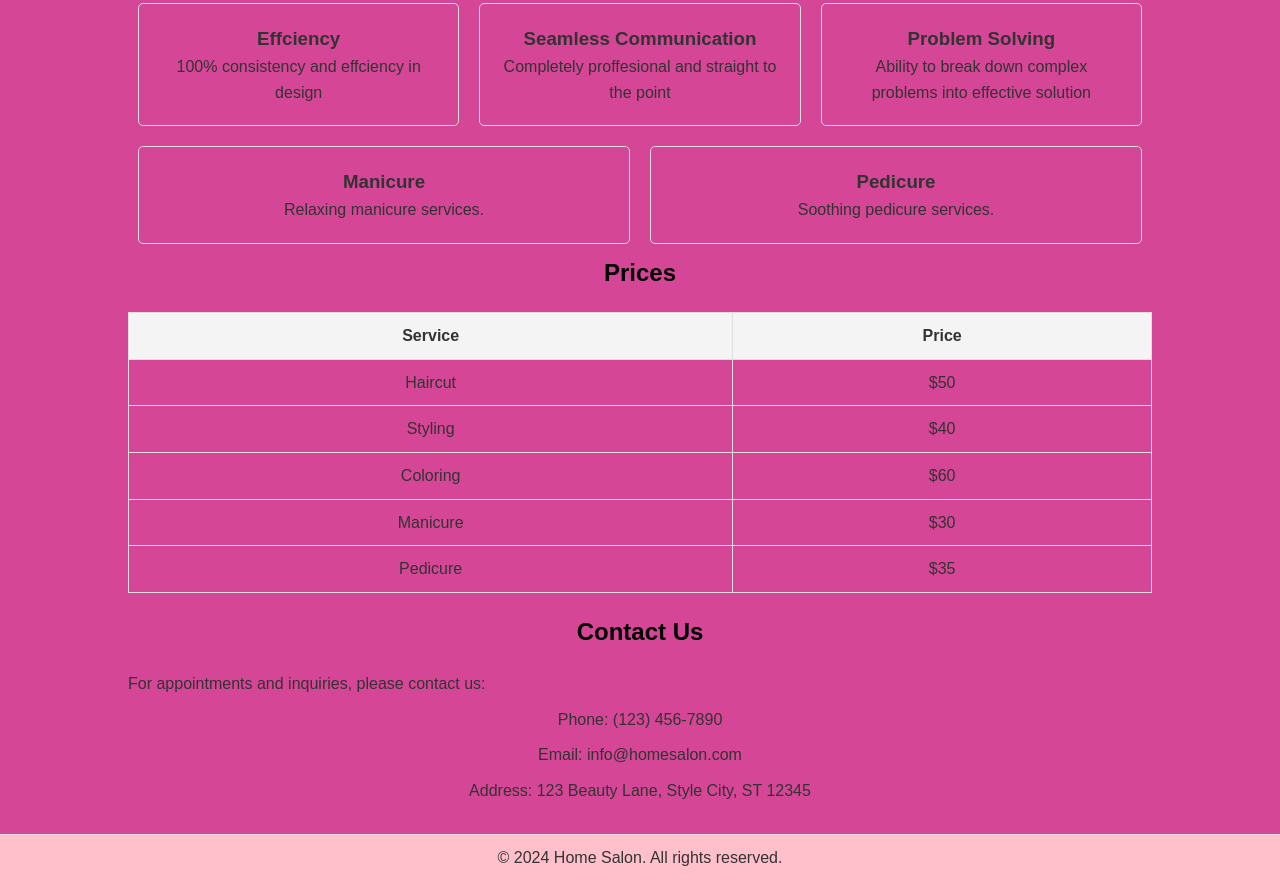
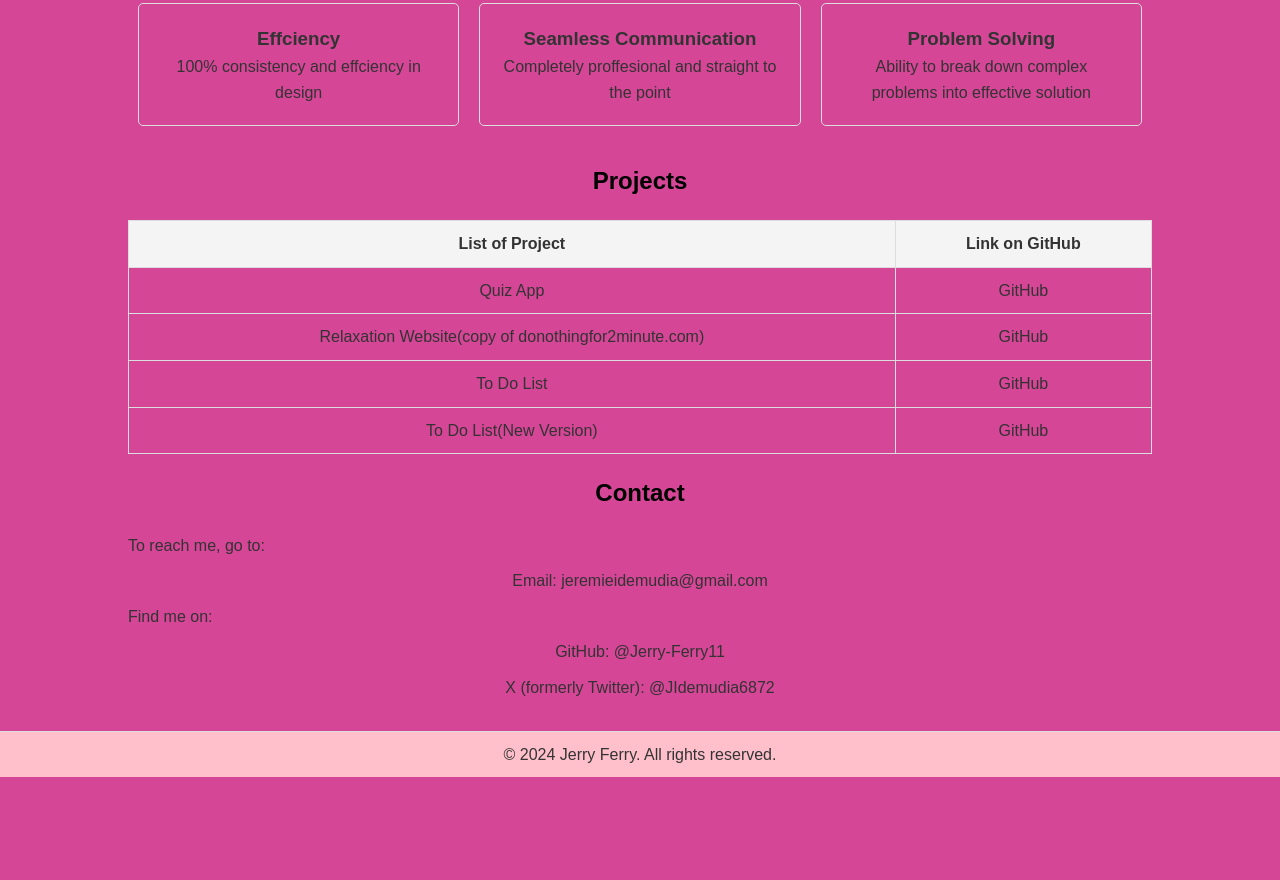
Before and after one commit to Jerry-Ferry11/VS, a plain HTML site: page Demo Website/index.html in a window 1280 px wide. Shown: the part 351-1231 px from the top of the page. After the commit the page ends 1128 px from the top, so only its background shows below. Drawn offline with Linux system fonts and the light colour scheme.

Commit message:
Final touch The final workings and bug fixing of my demo portofolio

```diff
--- a/Demo Website/index.html
+++ b/Demo Website/index.html
@@ -37,58 +37,50 @@
                     <h3>Problem Solving</h3>
                     <p>Ability to break down complex problems into effective solution</p>
                 </div>
-                <div class="service">
-                    <h3>Manicure</h3>
-                    <p>Relaxing manicure services.</p>
-                </div>
-                <div class="service">
-                    <h3>Pedicure</h3>
-                    <p>Soothing pedicure services.</p>
-                </div>
             </div>
         </section>
         <section id="prices" class="container">
-            <h2>Prices</h2>
+
+            <br><h2>Projects</h2>
             <table>
                 <tr>
-                    <th>Service</th>
-                    <th>Price</th>
+                    <th>List of Project</th>
+                    <th>Link on GitHub</th>
                 </tr>
                 <tr>
-                    <td>Haircut</td>
-                    <td>$50</td>
+                    <td><a href="/Demo Language Quiz App/app.html">Quiz App</a></td>
+                    <td><a href="https://github.com/Jerry-Ferry11/VS1/tree/eceb749fb92bc17802a30b6a4b239acf9a146fdf/Demo%20Language%20Quiz%20App">GitHub</a></td>
                 </tr>
                 <tr>
-                    <td>Styling</td>
-                    <td>$40</td>
+                    <td><a href="/Timer Website/index.html">Relaxation Website(copy of donothingfor2minute.com)</a></td>
+                    <td><a href="https://github.com/Jerry-Ferry11/VS1/tree/eceb749fb92bc17802a30b6a4b239acf9a146fdf/Timer%20Website">GitHub</a></td>
                 </tr>
                 <tr>
-                    <td>Coloring</td>
-                    <td>$60</td>
+                    <td><a href="/Todolist/list.html">To Do List</a></td>
+                    <td><a href="https://github.com/Jerry-Ferry11/VS1/tree/eceb749fb92bc17802a30b6a4b239acf9a146fdf/Todolist">GitHub</a></td>
                 </tr>
                 <tr>
-                    <td>Manicure</td>
-                    <td>$30</td>
-                </tr>
-                <tr>
-                    <td>Pedicure</td>
-                    <td>$35</td>
+                    <td><a href="/ToDoList 2.0/index.html">To Do List(New Version)</a></td>
+                    <td><a href="https://github.com/Jerry-Ferry11/VS1/tree/eceb749fb92bc17802a30b6a4b239acf9a146fdf/ToDoList%202.0">GitHub</a></td>
                 </tr>
             </table>
         </section>
         <section id="contact" class="container">
-            <h2>Contact Us</h2>
-            <p>For appointments and inquiries, please contact us:</p>
+            <h2>Contact</h2>
+            <p>To reach me, go to:</p>
             <ul>
-                <li>Phone: (123) 456-7890</li>
-                <li>Email: info@homesalon.com</li>
-                <li>Address: 123 Beauty Lane, Style City, ST 12345</li>
+                <li>Email: jeremieidemudia@gmail.com</li>
+            </ul>
+            <p>Find me on:</p>
+            <ul>
+                <li>GitHub: <a href="https://github.com/Jerry-Ferry11/">@Jerry-Ferry11</a></li>
+                <li>X (formerly Twitter): <a href="https://x.com/JIdemudia6872">@JIdemudia6872</a></li>
             </ul>
         </section>
     </main>
     <footer>
         <div class="container">
-            <p>&copy; 2024 Home Salon. All rights reserved.</p>
+            <p>&copy; 2024 Jerry Ferry. All rights reserved.</p>
         </div>
     </footer>
 </body>
--- a/Demo Website/styles.css
+++ b/Demo Website/styles.css
@@ -141,3 +141,13 @@ footer p {
         margin: 5px 0;
     }
 }
+
+a {
+    color: inherit;
+    text-decoration: none;
+}
+
+a:hover {
+    color: #007bff;
+    text-decoration: underline;
+}
```
